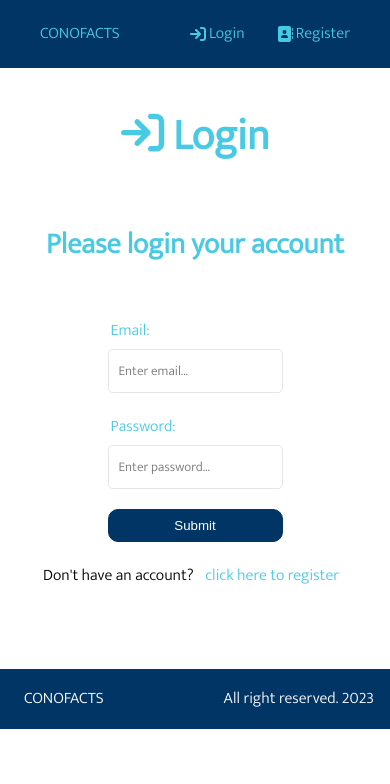
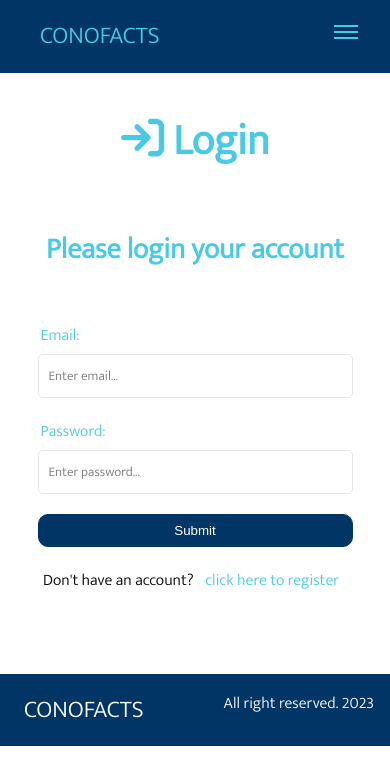
Before and after one commit to blessedjoe2000/CONOFACTS, a React (Create React App) app in the folder frontend/: page /login in a window 390 px wide. Shown: the top 784 px of the page. Built offline with nearby package versions, Linux system fonts and the light colour scheme.

Commit message:
mobile view done

```diff
--- a/frontend/src/components/Header/Header.jsx
+++ b/frontend/src/components/Header/Header.jsx
@@ -13,10 +13,13 @@ import {
 } from "@fortawesome/free-solid-svg-icons";
 import "./header.css";
 import { resetPostUser } from "../../features/postUser/postUserSlice";
+import { useState } from "react";
 
 function Header() {
   const dispatch = useDispatch();
   const navigate = useNavigate();
+
+  const [menuOpen, setMenuOpen] = useState(false);
 
   const { user } = useSelector((state) => state.auth);
 
@@ -29,15 +32,19 @@ function Header() {
     navigate("/login");
   };
 
+  const toggleMenu = () => {
+    setMenuOpen(!menuOpen);
+  };
+
   return (
     <header className="header">
       <Link to="/">
         <div className="logo">CONOFACTS</div>
       </Link>
-      <ul className="navbar-list">
+      <ul className={`navbar-list ${menuOpen ? "active" : ""}`}>
         {user ? (
           <>
-            <li className="nav-item">
+            <li className="nav-item" onClick={toggleMenu}>
               <Link className="menu-list" to="/">
                 <div className="nav-list">
                   <FontAwesomeIcon icon={faHome} />
@@ -45,7 +52,7 @@ function Header() {
                 </div>
               </Link>
             </li>
-            <li className="nav-item">
+            <li className="nav-item" onClick={toggleMenu}>
               <Link className="menu-list" to="/">
                 <div className="nav-list">
                   <FontAwesomeIcon icon={faMessage} />
@@ -53,7 +60,7 @@ function Header() {
                 </div>
               </Link>
             </li>
-            <li className="nav-item">
+            <li className="nav-item" onClick={toggleMenu}>
               <Link className="menu-list" to={`/profile`}>
                 <div className="nav-list">
                   <FontAwesomeIcon icon={faUser} />
@@ -62,7 +69,7 @@ function Header() {
               </Link>
             </li>
 
-            <li className="nav-item">
+            <li className="nav-item" onClick={toggleMenu}>
               <button className="btn-logout" onClick={onLogout}>
                 <FontAwesomeIcon icon={faSignOut} />
                 Logout
@@ -72,27 +79,28 @@ function Header() {
         ) : (
           <>
             <li className="nav-item">
-              <Link className="menu-list" to="/login">
+              <Link className="menu-list" to="/login" onClick={toggleMenu}>
                 <FontAwesomeIcon icon={faSignIn} />
                 Login
               </Link>
             </li>
             <li className="nav-item">
-              <Link className="menu-list" to="/register">
+              <Link className="menu-list" to="/register" onClick={toggleMenu}>
                 <FontAwesomeIcon icon={faAddressBook} />
                 Register
               </Link>
             </li>
           </>
         )}
-        <div></div>
-        <div className="hamburger">
-          <span className="mobile-menu"></span>
-          <span className="mobile-menu"></span>
-          <span className="mobile-menu"></span>
-          <span className="mobile-menu"></span>
-        </div>
       </ul>
+      <div
+        className={`hamburger ${menuOpen ? "active" : ""}`}
+        onClick={toggleMenu}
+      >
+        <span className="mobile-menu"></span>
+        <span className="mobile-menu"></span>
+        <span className="mobile-menu"></span>
+      </div>
     </header>
   );
 }
--- a/frontend/src/components/Header/header.css
+++ b/frontend/src/components/Header/header.css
@@ -21,6 +21,7 @@
 .header ul li a {
   display: flex;
   align-items: center;
+  transform: 0.5s ease;
 }
 .header a {
   color: #48cae4;
@@ -33,12 +34,13 @@
 .header ul li a svg {
   margin-right: 0.2rem;
 }
-.nav-list {
-  cursor: pointer;
-  text-align: center;
-  display: flex;
-  align-items: center;
-  justify-content: center;
+
+.hamburger {
+  display: none;
+}
+
+.logo {
+  font-size: 1.5rem;
 }
 
 .btn-logout {
@@ -55,3 +57,64 @@
   align-items: center;
   justify-content: center;
 }
+
+@media (max-width: 480px) {
+  .header {
+    padding-top: 1rem;
+    align-items: baseline;
+    background-color: rgb(0, 53, 102);
+    position: sticky;
+    top: 0;
+    z-index: 1;
+  }
+
+  .header ul {
+    position: fixed;
+    left: -100%;
+    top: 70px;
+    z-index: 1;
+    gap: 0;
+    flex-direction: column;
+    background-color: rgb(0, 53, 102, 0.5);
+    width: 100%;
+    text-align: center;
+    transition: 0.3s;
+    padding: 0.5rem;
+  }
+
+  .header ul li {
+    margin: 0.5rem;
+  }
+
+  .navbar-list.active {
+    left: 0;
+  }
+
+  .hamburger {
+    display: block;
+    cursor: pointer;
+  }
+
+  .hamburger span {
+    display: block;
+    width: 24px;
+    height: 2px;
+    margin-bottom: 4px;
+    background-color: #48cae4;
+    transition: all 0.3s ease-in-out;
+    -webkit-transition: all 0.3s ease-in-out;
+    transition: all 0.3s ease-in-out;
+  }
+
+  .hamburger.active span:nth-child(2) {
+    opacity: 0;
+  }
+
+  .hamburger.active span:nth-child(1) {
+    transform: translateY(6px) rotate(45deg);
+  }
+
+  .hamburger.active span:nth-child(3) {
+    transform: translateY(-6px) rotate(-45deg);
+  }
+}
--- a/frontend/src/components/Timeline/timeline.css
+++ b/frontend/src/components/Timeline/timeline.css
@@ -6,7 +6,6 @@
 .timeline-card {
   display: grid;
   grid-template-columns: repeat(3, 1fr);
-  gap: 1rem;
   margin: 5rem 0;
 }
 
@@ -17,7 +16,7 @@
   padding: 1rem;
   margin: 0.5rem 0.5rem;
   gap: 1rem;
-  box-shadow: 0px 0px 10px #48cae4;
+  box-shadow: 0px 0px 5px #48cae4;
 
   height: 30rem;
   overflow: hidden;
--- a/frontend/src/components/form.css
+++ b/frontend/src/components/form.css
@@ -46,3 +46,15 @@
 .link-to:hover {
   color: #003566;
 }
+
+@media (min-width: 481px) and (max-width: 905px) {
+  .form-group {
+    width: 70%;
+  }
+}
+
+@media (max-width: 480px) {
+  .form-group {
+    width: 90%;
+  }
+}
```
